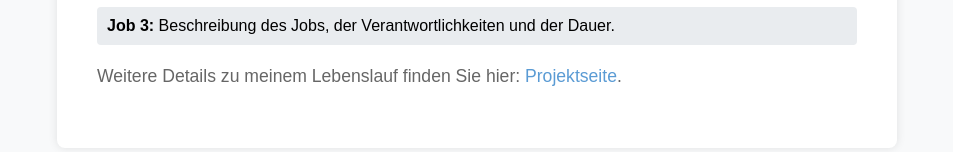
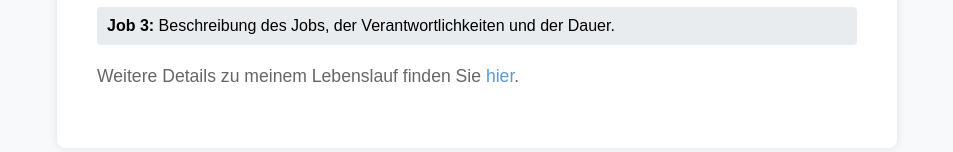
Before and after one commit to Josef2233/Josef_Hutter, a plain HTML site: page index.html in a window 1280 px wide. Shown: the part 1321-1473 px from the top of the page, without its empty margins (163-1116 px from the left). Drawn offline with Linux system fonts and the light colour scheme.

Commit message:
Update index.html

```diff
--- a/index.html
+++ b/index.html
@@ -148,7 +148,7 @@
                 <li>
                     <strong>Job 3:</strong> Beschreibung des Jobs, der Verantwortlichkeiten und der Dauer.
                 </li>
-                <p>Weitere Details zu meinem Lebenslauf finden Sie hier: <a href="resume.html">Projektseite</a>.</p>
+                <p>Weitere Details zu meinem Lebenslauf finden Sie <a href="resume.html">hier</a>.</p>
         </div>
             </ul>
         </div>
```
